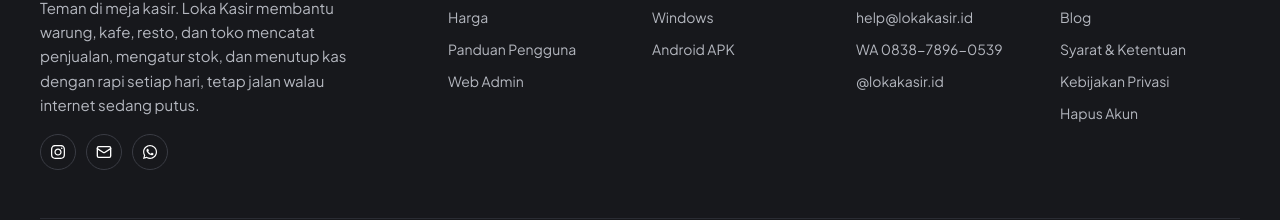
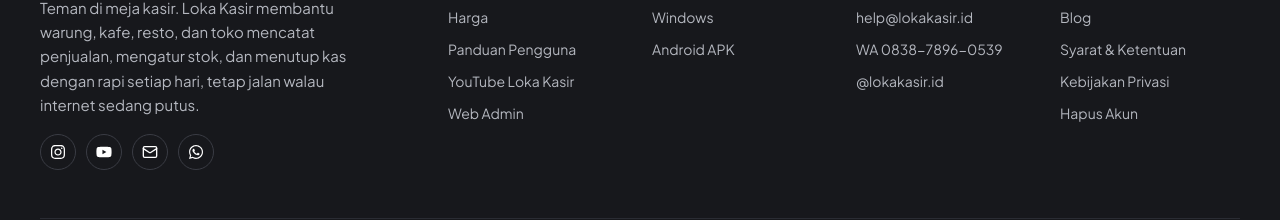
Before and after one commit to Kreativita-Sinergi/loka-landing-web, a Next.js app: page /en/blog in a window 1280 px wide. Shown: the part 1558-1778 px from the top of the page. Built offline with nearby package versions, Linux system fonts and the light colour scheme; no server answers.

Commit message:
feat: link Loka Kasir YouTube channel in footer

```diff
--- a/src/app/[locale]/layout.tsx
+++ b/src/app/[locale]/layout.tsx
@@ -125,6 +125,7 @@ function buildJsonLd(locale: Locale) {
         },
         sameAs: [
           siteDetails.social.instagramPage,
+          siteDetails.social.youtubePage,
           'https://play.google.com/store/apps/details?id=id.lokakasir.app',
           'https://apps.microsoft.com/detail/9mxbj5l6rdp8',
         ],
--- a/src/components/site/SiteFooter.tsx
+++ b/src/components/site/SiteFooter.tsx
@@ -1,7 +1,7 @@
 import Image from 'next/image';
 import Link from 'next/link';
 import { Mail } from 'lucide-react';
-import { FaInstagram } from 'react-icons/fa';
+import { FaInstagram, FaYoutube } from 'react-icons/fa';
 
 import { siteLinks, SUPPORT_EMAIL, WHATSAPP_DISPLAY, INSTAGRAM_HANDLE } from '@/data/site/links';
 import type { Locale } from '@/data/localized';
@@ -10,7 +10,7 @@ import { Container, WhatsAppIcon } from './ui';
 export default function SiteFooter({ locale }: { locale: Locale }) {
   const l = siteLinks(locale);
   const columns: { title: string; items: { label: string; href: string }[] }[] = [
-    { title: 'Produk', items: [{ label: 'Fitur', href: l.fitur }, { label: 'Harga', href: l.harga }, { label: 'Panduan Pengguna', href: l.panduan }, { label: 'Web Admin', href: l.webAdmin }] },
+    { title: 'Produk', items: [{ label: 'Fitur', href: l.fitur }, { label: 'Harga', href: l.harga }, { label: 'Panduan Pengguna', href: l.panduan }, { label: 'YouTube Loka Kasir', href: l.youtube }, { label: 'Web Admin', href: l.webAdmin }] },
     { title: 'Download', items: [{ label: 'Android (Google Play)', href: l.playStore }, { label: 'Windows', href: l.downloadWindows }, { label: 'Android APK', href: l.downloadAndroid }] },
     { title: 'Bantuan', items: [{ label: 'FAQ', href: l.faq }, { label: SUPPORT_EMAIL, href: l.email }, { label: `WA ${WHATSAPP_DISPLAY}`, href: l.whatsapp() }, { label: INSTAGRAM_HANDLE, href: l.instagram }] },
     { title: 'Lainnya', items: [{ label: 'Tentang Kami', href: l.tentang }, { label: 'Blog', href: l.blog }, { label: 'Syarat & Ketentuan', href: l.syarat }, { label: 'Kebijakan Privasi', href: l.privasi }, { label: 'Hapus Akun', href: l.hapusAkun }] },
@@ -23,6 +23,7 @@ export default function SiteFooter({ locale }: { locale: Locale }) {
     );
   const social = [
     { label: 'Instagram', href: l.instagram, icon: <FaInstagram size={16} /> },
+    { label: 'YouTube Loka Kasir', href: l.youtube, icon: <FaYoutube size={16} /> },
     { label: 'Email', href: l.email, icon: <Mail size={16} /> },
     { label: 'WhatsApp', href: l.whatsapp(), icon: <WhatsAppIcon size={16} /> },
   ];
--- a/src/data/site/links.ts
+++ b/src/data/site/links.ts
@@ -1,4 +1,5 @@
 import { getAppDownload, getSignUp, getSupport, getWindowsDownload, getCta } from '@/data/cta';
+import { siteDetails } from '@/data/siteDetails';
 import { localePath, type Locale } from '@/data/localized';
 
 /**
@@ -33,6 +34,7 @@ export function siteLinks(locale: Locale) {
     windowsStore: getWindowsDownload(locale).url,
     email: `mailto:${support.email}`,
     instagram: `https://instagram.com/${support.instagram}`,
+    youtube: siteDetails.social.youtubePage,
     whatsapp: (message?: string) =>
       `https://wa.me/${support.whatsapp}${message ? `?text=${encodeURIComponent(message)}` : ''}`,
     maps: 'https://maps.google.com/?q=Jl.%20Tiung%20No.%2018%2C%20Labuh%20Baru%20Timur%2C%20Payung%20Sekaki%2C%20Pekanbaru%2C%20Riau%2028292',
--- a/src/data/siteDetails.ts
+++ b/src/data/siteDetails.ts
@@ -21,6 +21,7 @@ export const siteDetails = {
   robotsUrl: 'https://www.lokakasir.id/robots.txt',
   social: {
     instagramPage: 'https://instagram.com/lokakasir.id',
+    youtubePage: 'https://www.youtube.com/channel/UCR_-58j_zdN6Nh4-HoxkxWA',
   },
 };
 
```
